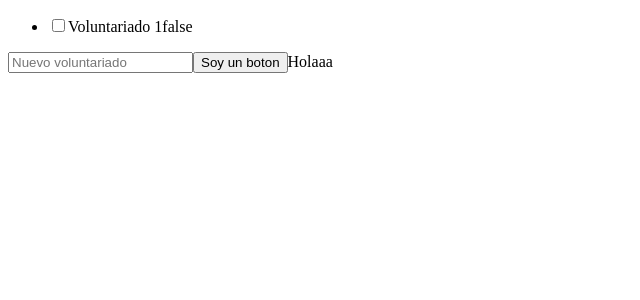
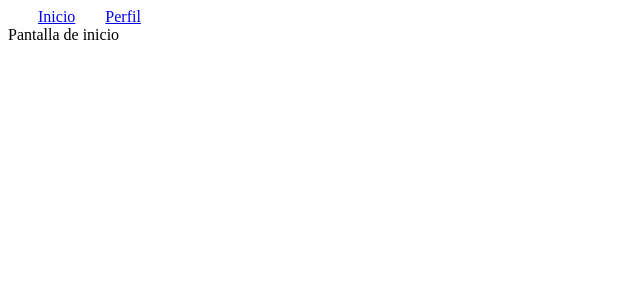
Before and after one commit to marimon98/voluntariapp-frontend, a React (Create React App) app: page / in a window 1280 px wide. Shown: the top 300 px of the page, without its empty margins (0-640 px from the left). Built offline with nearby package versions, Linux system fonts and the light colour scheme.

Commit message:
pruebas de navigation

```diff
--- a/package.json
+++ b/package.json
@@ -8,6 +8,7 @@
     "@testing-library/user-event": "^12.8.3",
     "react": "^17.0.2",
     "react-dom": "^17.0.2",
+    "react-router-dom": "^5.2.0",
     "react-scripts": "4.0.3",
     "uuid": "^8.3.2",
     "web-vitals": "^1.1.2"
--- a/src/App.jsx
+++ b/src/App.jsx
@@ -1,6 +1,11 @@
 import React, {useState, Fragment, useRef} from "react";
 import  {v4 as uuidv4} from 'uuid';
+import {BrowserRouter as Router, Route} from "react-router-dom";
+
 import { TodoList } from "./components/TodoList";
+import UserProfile from "./components/UserProfile";
+import Home from "./components/Home";
+import Navigation from "./components/Navigation";
 
 export function App() {
     const [todos, setTodos] = useState([
@@ -28,11 +33,11 @@ export function App() {
     };
 
     return (
-        <Fragment>
-            <TodoList todos={todos} toggleTodo={toggleTodo}/>
-            <input ref={todoTaskRef} type={"text"} placeholder={"Nuevo voluntariado"}/>
-            <button onClick={handleTodoAdd}>Soy un boton</button>
-        </Fragment>
+        <Router>
+            <Navigation />
+            <Route path="/" exact component={Home} />
+            <Route path="/profile" component={UserProfile} />
+        </Router>
 
     );
 }
--- /dev/null
+++ b/src/components/Home.jsx
@@ -0,0 +1,13 @@
+import React, {Component} from 'react';
+
+class Home extends Component {
+    render() {
+        return (
+            <div>
+                Pantalla de inicio
+            </div>
+        );
+    }
+}
+
+export default Home;
--- /dev/null
+++ b/src/components/Navigation.jsx
@@ -0,0 +1,30 @@
+import React, {Component} from 'react';
+import {Link} from 'react-router-dom';
+
+class Navigation extends Component {
+    render() {
+        return (
+            <div>
+                <algo style={styles.barra}>
+                    <Link to="/">
+                        Inicio
+                    </Link>
+                </algo>
+
+                <algo style={styles.barra}>
+                    <Link to="/profile">
+                        Perfil
+                    </Link>
+                </algo>
+            </div>
+        );
+    }
+}
+
+const styles = {
+    barra: {
+        marginLeft: 30
+    }
+}
+
+export default Navigation;
--- /dev/null
+++ b/src/components/UserProfile.jsx
@@ -0,0 +1,13 @@
+import React, {Component} from 'react';
+
+class UserProfile extends Component {
+    render() {
+        return (
+            <div>
+                Perfil de usuario
+            </div>
+        );
+    }
+}
+
+export default UserProfile;
--- a/src/index.js
+++ b/src/index.js
@@ -1,5 +1,5 @@
 import React from "react";
 import ReactDom from "react-dom";
-import { App2 } from './App2';
+import { App } from './App';
 
-ReactDom.render(<App2 />, document.getElementById("root"))
+ReactDom.render(<App />, document.getElementById("root"))
```
Also changed, not shown: 1 other file (tests, documents, lock files or other folders).
